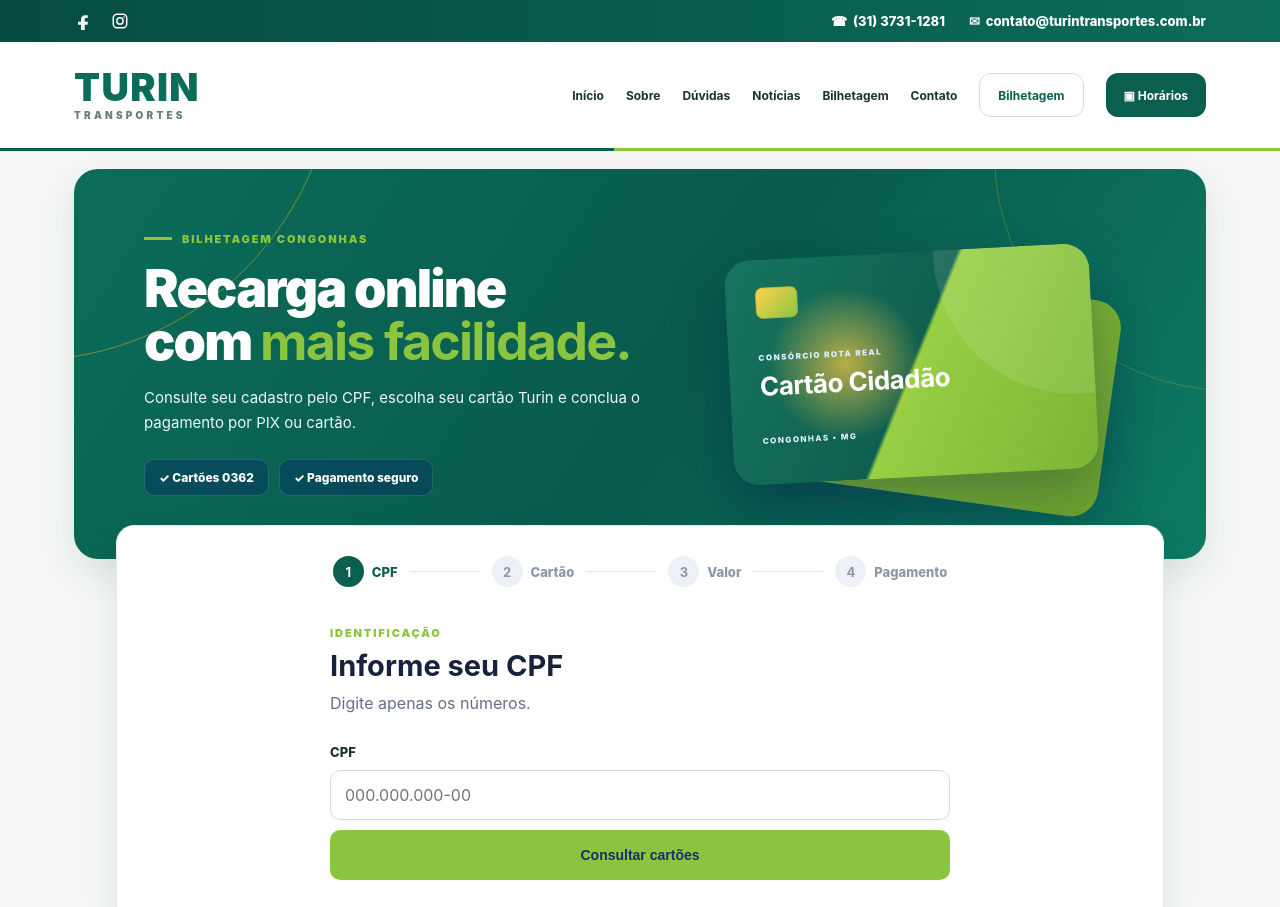
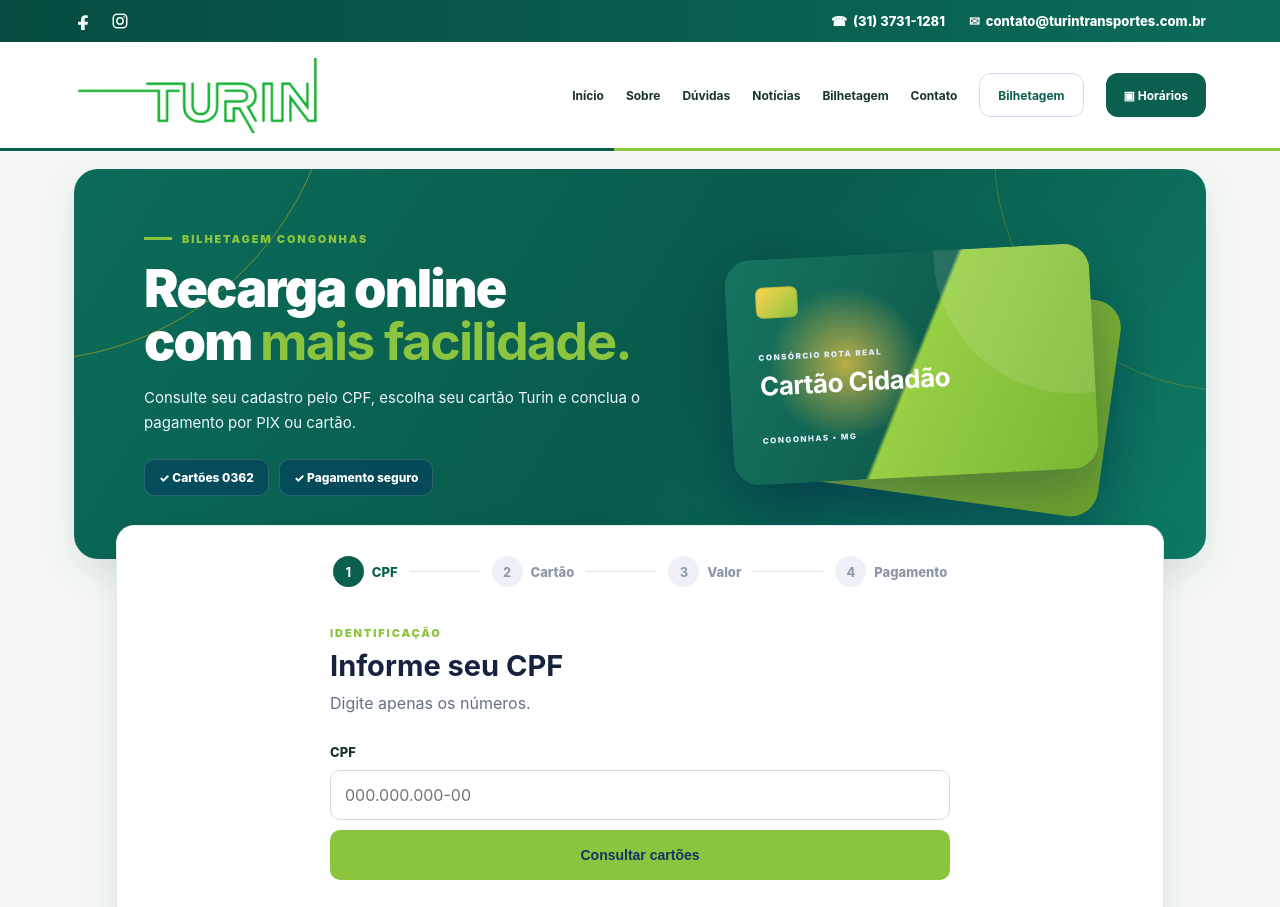
Before and after one commit to brunofpbb/vendaCongonhas, a website: page public/index.html in a window 1280 px wide. Shown: the top 907 px of the page. Drawn offline with Linux system fonts and the light colour scheme.

Commit message:
style: usar logo oficial Turin e corrigir link de horários Congonhas

```diff
--- a/public/index.html
+++ b/public/index.html
@@ -37,8 +37,7 @@
     <div class="main-header">
       <div class="main-header-inner">
         <a class="brand turin-brand" href="https://turintransportes.com/" aria-label="Turin Transportes">
-          <span class="turin-logo-main">TURIN</span>
-          <span class="turin-logo-sub">TRANSPORTES</span>
+          <img src="/img/logo-turin.webp" alt="Turin Transportes">
         </a>
 
         <nav class="site-nav" aria-label="Navegação principal">
@@ -49,7 +48,7 @@
           <a href="https://congonhascard.turintransportes.com/">Bilhetagem</a>
           <a href="https://turintransportes.com/contato/">Contato</a>
           <a class="nav-outline" href="https://congonhascard.turintransportes.com/">Bilhetagem</a>
-          <a class="nav-solid" href="https://turintransportes.com/horarios-linhas-onibus/">▣ Horários</a>
+          <a class="nav-solid" href="https://turintransportes.com/horarios-congonhas/">▣ Horários</a>
         </nav>
 
         <button class="mobile-menu" type="button" aria-label="Abrir menu" aria-expanded="false">☰</button>
```
